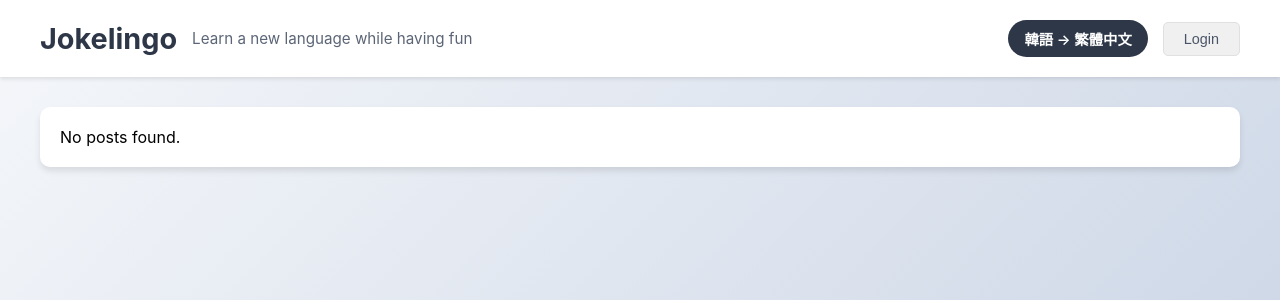
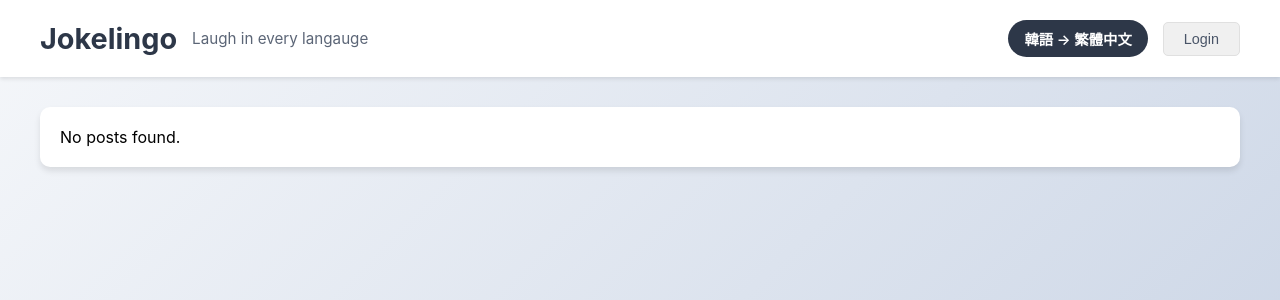
Before and after one commit to johnlinp/jokelingo, a Django app: page /ko/zh-hant/ in a window 1280 px wide. Shown: the top 300 px of the page. Run offline with Django 4.2, Linux system fonts and the light colour scheme; data that the repository does not hold is empty.

Commit message:
Update slogan

```diff
--- a/templates/index.html
+++ b/templates/index.html
@@ -11,15 +11,15 @@
     <!-- Open Graph / Facebook -->
     <meta property="og:type" content="website">
     <meta property="og:url" content="{{ canonical_url }}">
-    <meta property="og:title" content="Jokelingo - Learn a new language while having fun">
-    <meta property="og:description" content="{% trans 'Learn a new language while having fun' %}">
+    <meta property="og:title" content="Jokelingo - Laugh in every langauge">
+    <meta property="og:description" content="{% trans 'Laugh in every langauge' %}">
     <meta property="og:site_name" content="Jokelingo">
 
     <!-- Twitter -->
     <meta name="twitter:card" content="summary">
     <meta name="twitter:url" content="{{ canonical_url }}">
-    <meta name="twitter:title" content="Jokelingo - Learn a new language while having fun">
-    <meta name="twitter:description" content="{% trans 'Learn a new language while having fun' %}">
+    <meta name="twitter:title" content="Jokelingo - Laugh in every langauge">
+    <meta name="twitter:description" content="{% trans 'Laugh in every langauge' %}">
 
     <link rel="stylesheet" href="{% static 'css/style.css' %}">
     <link rel="icon" href="{% static 'images/favicon.ico' %}">
@@ -28,7 +28,7 @@
     <div class="top-bar">
         <div class="top-bar-left">
             <h1><a href="/">Jokelingo</a></h1>
-            <p>{% trans "Learn a new language while having fun" %}</p>
+            <p>{% trans "Laugh in every langauge" %}</p>
         </div>
         <div class="top-bar-right">
             <div class="language-menu-container">
--- a/templates/login.html
+++ b/templates/login.html
@@ -83,7 +83,7 @@
     <div class="top-bar">
         <div class="top-bar-left">
             <h1>Jokelingo</h1>
-            <p>{% trans "Learn a new language while having fun" %}</p>
+            <p>{% trans "Laugh in every langauge" %}</p>
         </div>
         <div class="top-bar-right">
             <div class="language-menu-container">
--- a/templates/my_notes.html
+++ b/templates/my_notes.html
@@ -29,7 +29,7 @@
     <div class="top-bar">
         <div class="top-bar-left">
             <h1><a href="/">Jokelingo</a></h1>
-            <p>{% trans "Learn a new language while having fun" %}</p>
+            <p>{% trans "Laugh in every langauge" %}</p>
         </div>
         <div class="top-bar-right">
             {% if user.is_authenticated %}
```
Also changed, not shown: locale/en/LC_MESSAGES/django.po, locale/zh_Hant/LC_MESSAGES/django.po.
